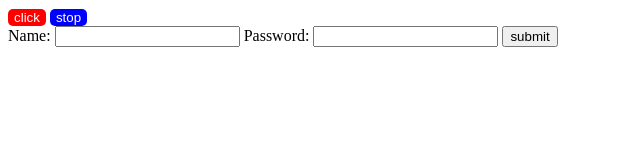
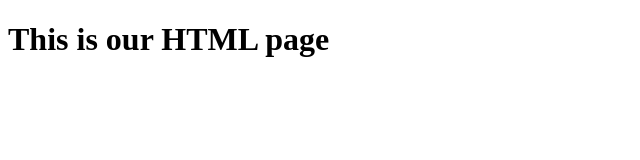
Before and after one commit to tanwarvipin967-commits/WEBdev-sem2, a plain HTML site: page index.html in a window 1280 px wide. Shown: the whole page, without its empty margins (0-640 px from the left). Drawn offline with Linux system fonts and the light colour scheme.

Commit message:
Lecture10

```diff
--- a/index.html
+++ b/index.html
@@ -10,15 +10,15 @@
 </head>
 
 <body>
-
-    <button class="btn_click">click</button>
+<h1>This is our HTML page</h1>
+    <!-- <button class="btn_click">click</button>
     <button class="btn_stop">stop</button>
     <form>
         Name: <input type="text">
         Password: <input type="password">
         <input type="submit" value="submit">
     </form>
-
+     -->
 </body>
 
 </html>
--- a/script.js
+++ b/script.js
@@ -62,3 +62,24 @@
 // }
 
 // calculate()
+
+// console.log("THis is the code")
+// setTimeout(()=>{console.log("After 5 sec")},5000)
+// console.log("End of code")
+// const timeout=setTimeout(()=>{
+//     console.log("After 2 sec")
+// },200)
+// clearTimeout(timeout)
+// const interval=setInterval(() => {
+//     console.log("Every second")
+// }, 2000);
+
+// setTimeout(()=>{clearInterval(interval)},10000)
+let count = 0
+const interval = setInterval(() => {
+    count++;
+    console.log(count)
+    if (count === 10) {
+        clearInterval(interval)
+    }
+}, 1000)
```
